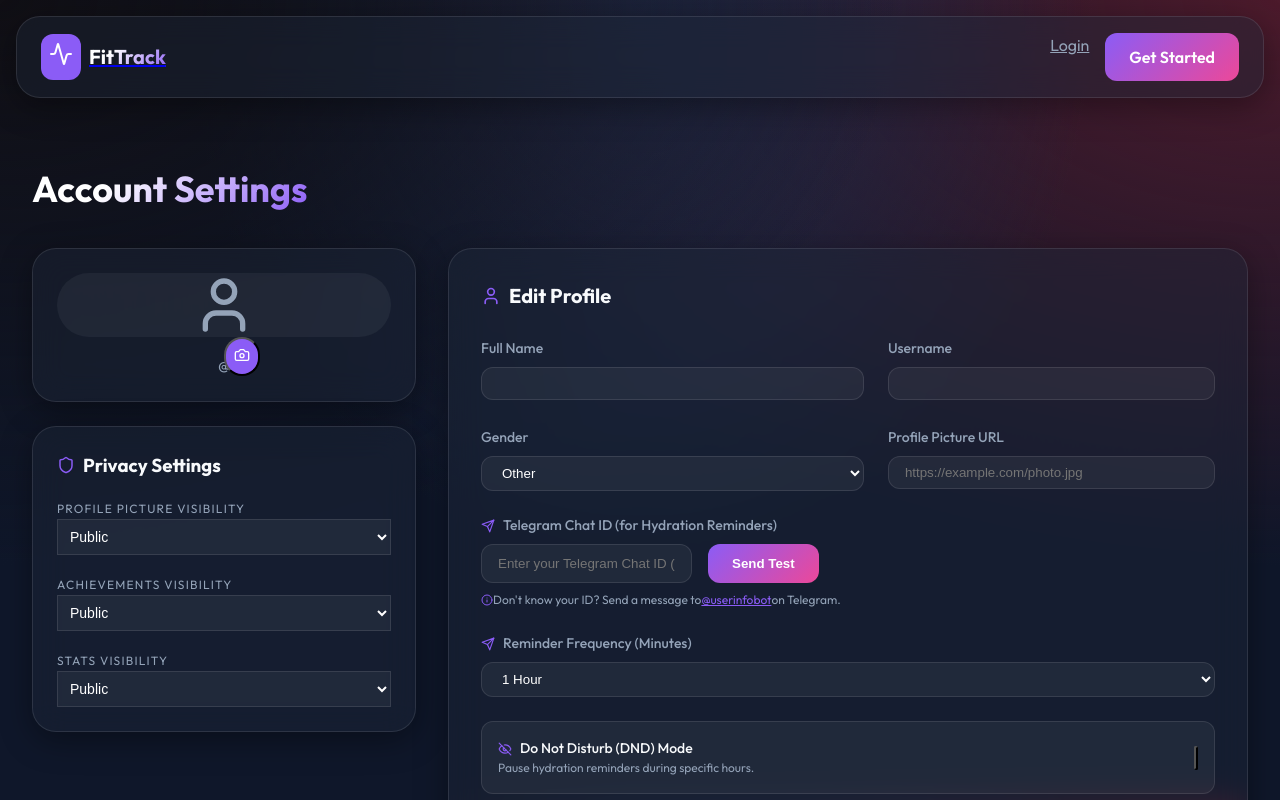
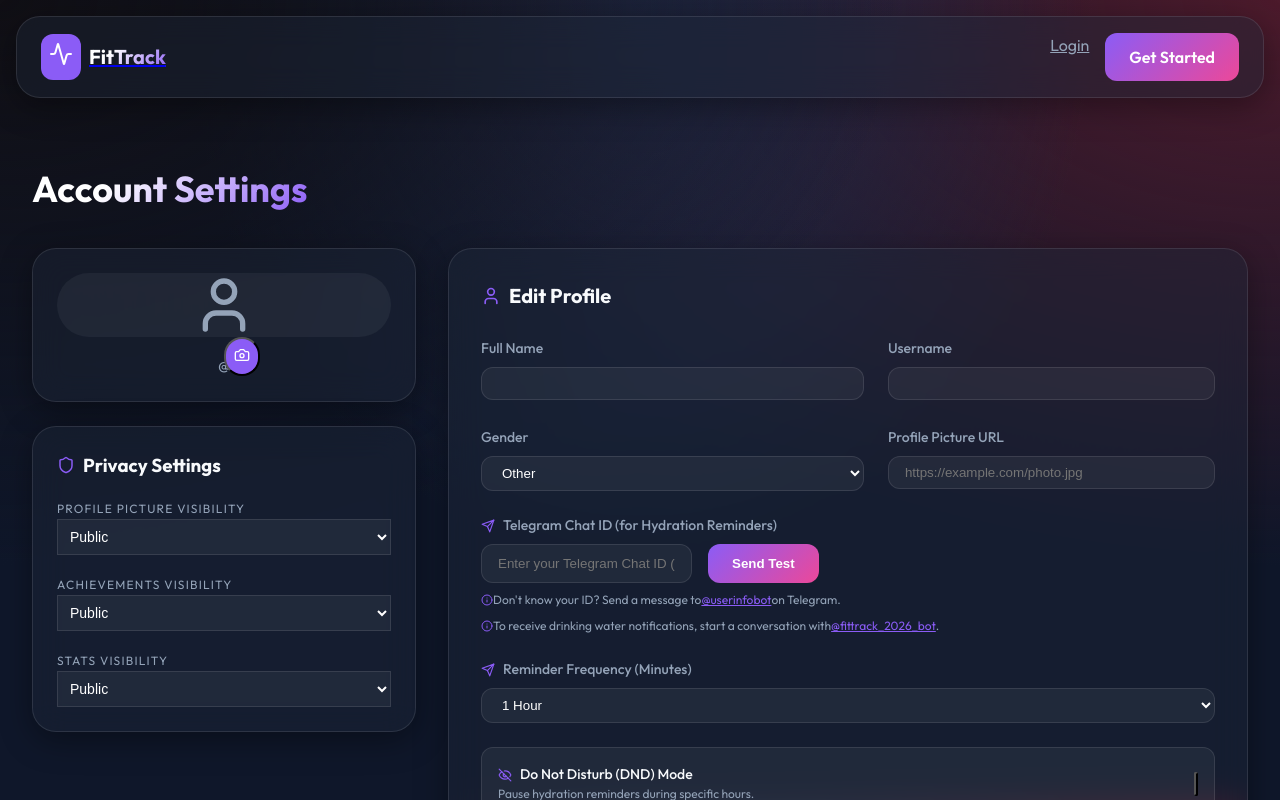
Before and after one commit to arjunvkrishna/FitTrack-Social-Fitness-Habits, a React (Vite) app in the folder frontend/: page /profile in a window 1280 px wide. Shown: the top 800 px of the page. Built offline with nearby package versions, Linux system fonts and the light colour scheme; no server answers.

Commit message:
feat(ui): add telegram bot link in profile page, bump frontend to v3.4.8

```diff
--- a/frontend/src/pages/Profile.tsx
+++ b/frontend/src/pages/Profile.tsx
@@ -242,6 +242,10 @@ const Profile = () => {
                                     <Info size={12} className="text-primary" />
                                     Don't know your ID? Send a message to <a href="https://t.me/userinfobot" target="_blank" rel="noreferrer" className="text-primary hover:underline">@userinfobot</a> on Telegram.
                                 </p>
+                                <p className="text-xs text-text-muted flex items-center gap-1.5 mt-1">
+                                    <Info size={12} className="text-primary" />
+                                    To receive drinking water notifications, start a conversation with <a href="https://t.me/fittrack_2026_bot" target="_blank" rel="noreferrer" className="text-primary hover:underline">@fittrack_2026_bot</a>.
+                                </p>
                             </div>
                             <div className="space-y-2 md:col-span-2">
                                 <label className="text-sm font-medium text-text-muted flex items-center gap-2">
```
Also changed, not shown: 2 other files (tests, documents, lock files or other folders).
